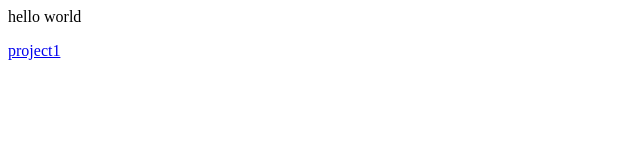
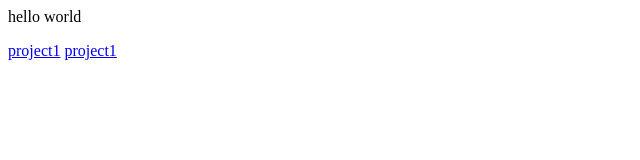
Before and after one commit to decadent9264/decadent9264.github.com, a plain HTML site: page index.html in a window 1280 px wide. Shown: the full height of the page, 0-640 px from the left. Drawn offline with Linux system fonts and the light colour scheme.

Commit message:
Update index.html

```diff
--- a/index.html
+++ b/index.html
@@ -1,2 +1,3 @@
 <p>hello world</p>
 <a href="html/project1.html">project1</a>
+<a href="html/project2.html">project1</a>
```
